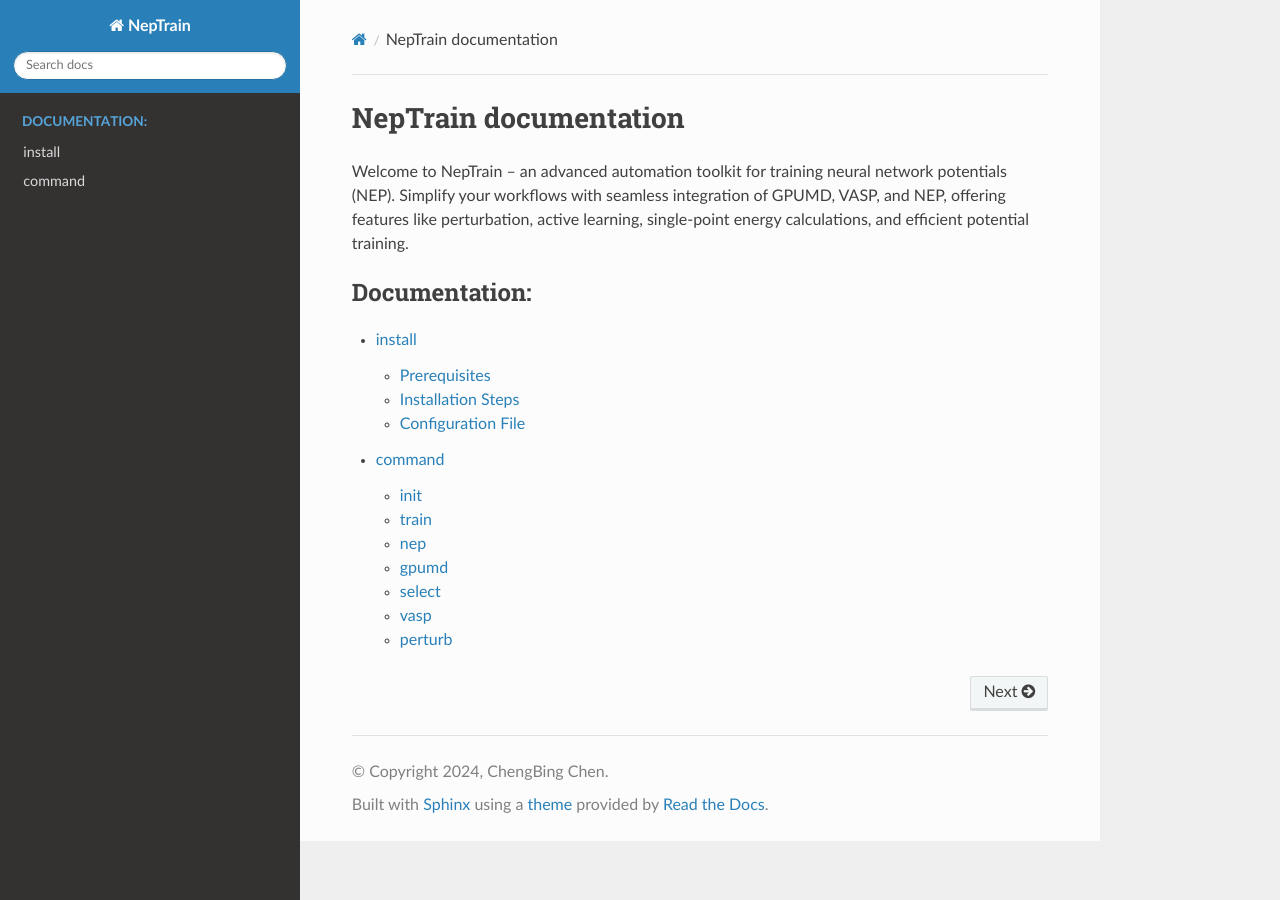
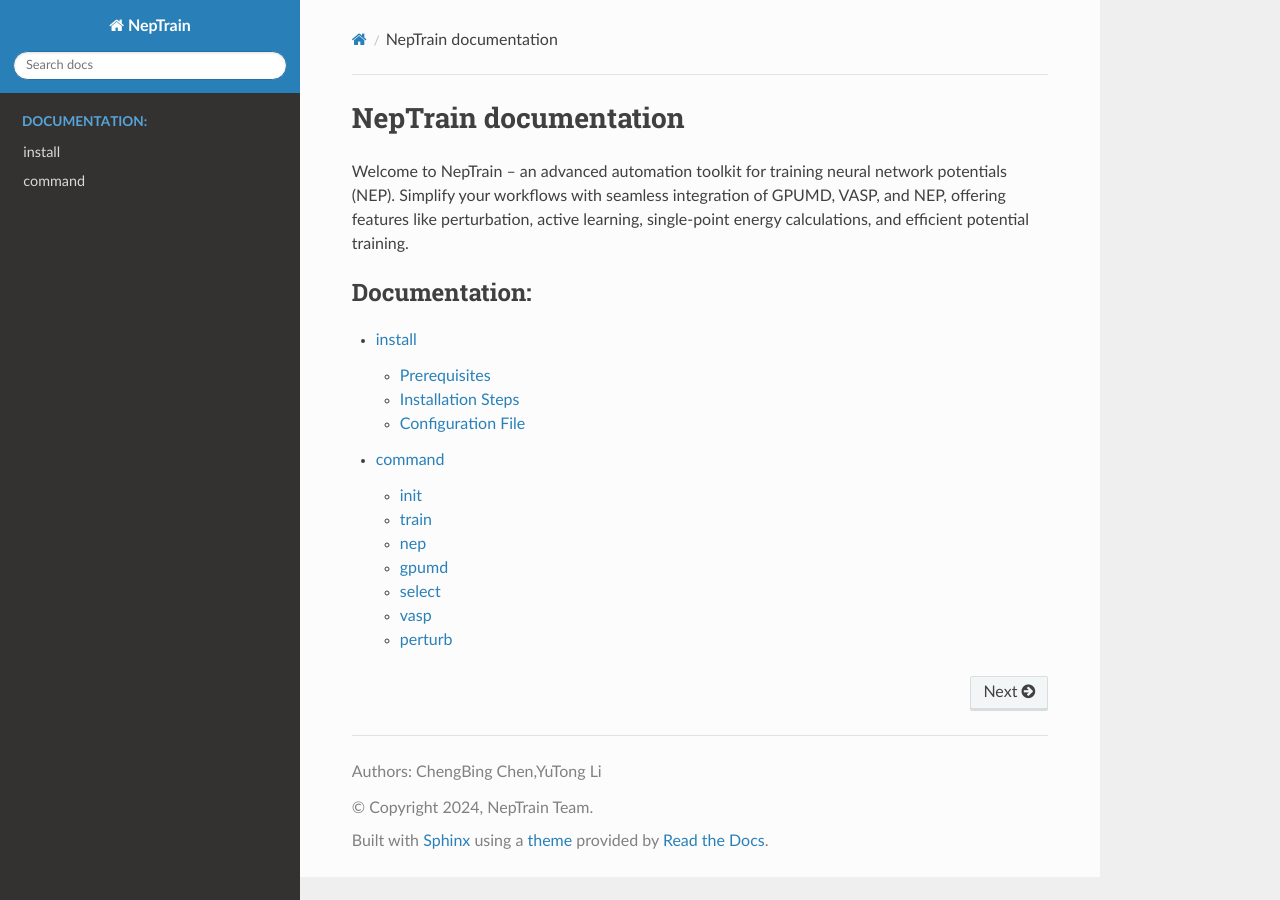
Before and after one commit to ccmuyuu/NepTrain, a Sphinx documentation site: the page built from docs/source/index.rst, in a window 1280 px wide. Built offline with Sphinx 7.4.7 and the Read the Docs theme 3.1.0, drawn with Linux system fonts in a browser that asks for light colours.

```diff
--- /dev/null
+++ b/docs/source/_templates/footer.html
@@ -0,0 +1,64 @@
+<footer>
+  {%- if (theme_prev_next_buttons_location == 'bottom' or theme_prev_next_buttons_location == 'both') and (next or prev) %}
+    {#- Translators: This is an ARIA section label for the footer section of the page. -#}
+    <div class="rst-footer-buttons" role="navigation" aria-label="{{ _('Footer') }}">
+      {%- if prev %}
+        <a href="{{ prev.link|e }}" class="btn btn-neutral float-left" title="{{ prev.title|striptags|e }}" accesskey="p" rel="prev"><span class="fa fa-arrow-circle-left" aria-hidden="true"></span> {{ _('Previous') }}</a>
+      {%- endif %}
+      {%- if next %}
+        <a href="{{ next.link|e }}" class="btn btn-neutral float-right" title="{{ next.title|striptags|e }}" accesskey="n" rel="next">{{ _('Next') }} <span class="fa fa-arrow-circle-right" aria-hidden="true"></span></a>
+      {%- endif %}
+    </div>
+  {%- endif %}
+
+  <hr/>
+
+  <div role="contentinfo">
+  {%- block contentinfo %}
+      <p>Authors: {{ author_name}}</p>
+    <p>
+
+    {%- if show_copyright %}
+      {%- if hasdoc('copyright') %}
+        {%- trans path=pathto('copyright'), copyright=copyright|e %}&#169; <a href="{{ path }}">Copyright</a> {{ copyright }}.{% endtrans %}
+      {%- else %}
+        {%- trans copyright=copyright|e %}&#169; Copyright {{ copyright }}.{% endtrans %}
+      {%- endif %}
+    {%- endif %}
+
+    {%- if build_id and build_url %}
+      <span class="build">
+        {#- Translators: Build is a noun, not a verb -#}
+        {%- trans %}Build{% endtrans -%}
+        <a href="{{ build_url }}">{{ build_id }}</a>.
+      </span>
+    {%- elif commit %}
+      <span class="commit">
+        {#- Translators: the phrase "revision" comes from Git, referring to a commit #}
+        {%- trans %}Revision{% endtrans %} <code>{{ commit }}</code>.
+      </span>
+    {%- endif %}
+    {%- if last_updated %}
+      <span class="lastupdated">
+        {%- trans last_updated=last_updated|e %}Last updated on {{ last_updated }}.{% endtrans %}
+      </span>
+    {%- endif -%}
+
+    </p>
+  {%- endblock %}
+  </div>
+
+  {% if show_sphinx %}
+    {%- set sphinx_web = '<a href="https://www.sphinx-doc.org/">Sphinx</a>' %}
+    {%- set readthedocs_web = '<a href="https://readthedocs.org">Read the Docs</a>'  %}
+    {#- Translators: the variable "sphinx_web" is a link to the Sphinx project documentation with the text "Sphinx" #}
+    {%- trans sphinx_web=sphinx_web, readthedocs_web=readthedocs_web %}Built with {{ sphinx_web }} using a{% endtrans %}
+    {#- Translators: "theme" refers to a theme for Sphinx, which alters the appearance of the generated documentation #}
+    <a href="https://github.com/readthedocs/sphinx_rtd_theme">{% trans %}theme{% endtrans %}</a>
+    {#- Translators: this is always used as "provided by Read the Docs", and should not imply Read the Docs is an author of the generated documentation. #}
+    {% trans %}provided by {{ readthedocs_web }}{% endtrans %}.
+  {% endif %}
+
+  {%- block extrafooter %} {% endblock %}
+
+</footer>
--- a/docs/source/conf.py
+++ b/docs/source/conf.py
@@ -8,12 +8,14 @@
 
 
 project = 'NepTrain'
-copyright = '2024, ChengBing Chen'
-author = 'ChengBing Chen,YuTong Li'
+copyright = '2024, NepTrain Team'
+author = ",".join(['ChengBing Chen','YuTong Li'])
 release = '1.5.0'
 
 # -- General configuration ---------------------------------------------------
 # https://www.sphinx-doc.org/en/master/usage/configuration.html#general-configuration
+
+
 html_show_sourcelink = False
 extensions = [
     # 'sphinx.ext.autodoc',
@@ -47,7 +49,9 @@
 
 html_theme = 'sphinx_rtd_theme'
 html_static_path = ['_static']
-
+html_context = {
+    "author_name": author,
+}
 source_suffix = {
     '.rst': 'restructuredtext',
     '.md': 'markdown',
```
